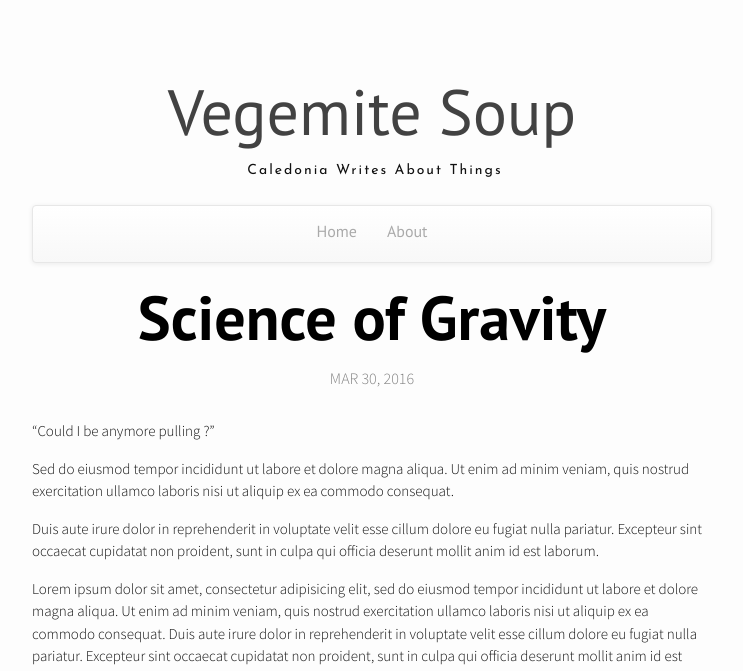
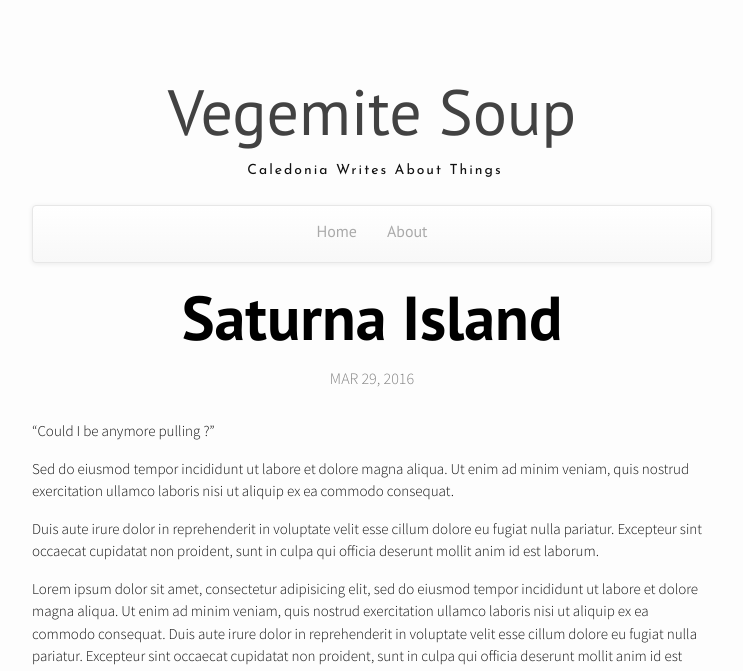
Before and after one commit to calthomson/calthomson.github.io, a Jekyll site: the page built from _posts/2016-03-29-saturna.markdown, in a window 1280 px wide. Shown: the top 671 px of the page, without its empty margins (268-1011 px from the left). Built offline with Jekyll 4.4.1, drawn with Linux system fonts in a browser that asks for light colours; nearby versions of some CDN libraries.

Commit message:
Update 2016-03-29-saturna.markdown

```diff
--- a/_posts/2016-03-29-saturna.markdown
+++ b/_posts/2016-03-29-saturna.markdown
@@ -1,9 +1,9 @@
 ---
 layout: post
-title:  "Science of Gravity"
-date:   2016-03-30 19:45:31 +0530
-categories: science
-author: "Chandler Bing"
+title:  "Saturna Island"
+date:   2016-03-29 19:45:31 +0530
+categories: [travel, trips, gulf islands]
+author: "Caledonia Thomson"
 ---
 "Could I be anymore pulling ?"
 
```
